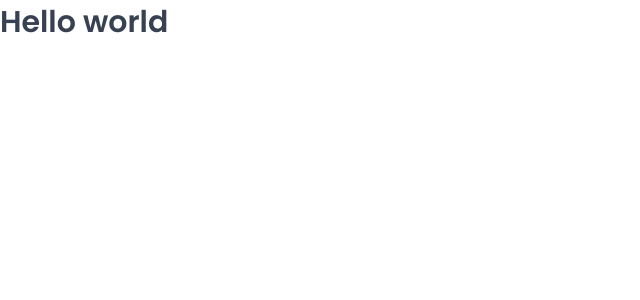
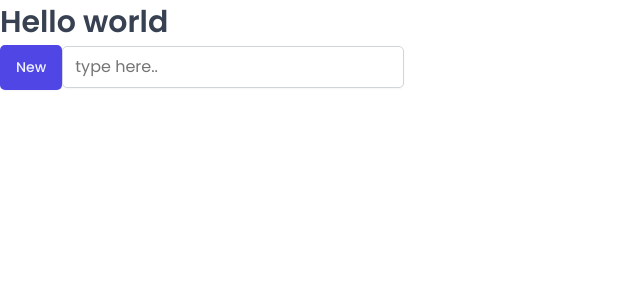
Before and after one commit to Walker-Gideon/the-wild-oasis, a React (Vite) app: page / in a window 1280 px wide. Shown: the top 300 px of the page, without its empty margins (0-640 px from the left). Built offline with nearby package versions, Linux system fonts and the light colour scheme; a web font is replaced by a local one.

Commit message:
Adjustment to the input component

```diff
--- a/src/App.jsx
+++ b/src/App.jsx
@@ -1,5 +1,7 @@
 import styled from "styled-components";
 import GlobalStyles from "./styles/GlobalStyles";
+import Button from "./ui/Button";
+import Input from "./ui/input";
 
 const H1 = styled.h1`
   font-size: 30px;
@@ -12,6 +14,8 @@ export default function App() {
       <GlobalStyles />
       <div>
         <H1>Hello world</H1>
+        <Button>New</Button>
+        <Input placeholder="type here.." />
       </div>
     </>
   );
```
Also changed, not shown: src/ui/Button.jsx (+16 -0 lines).
